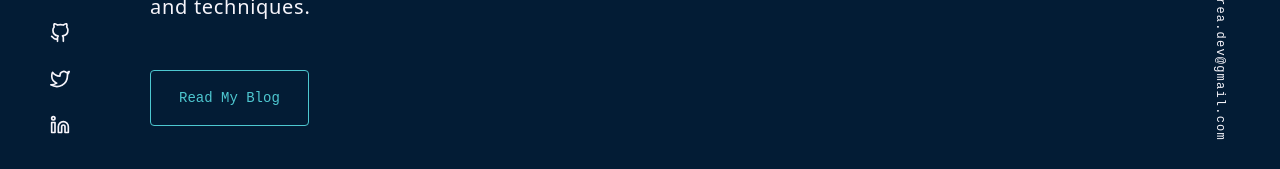
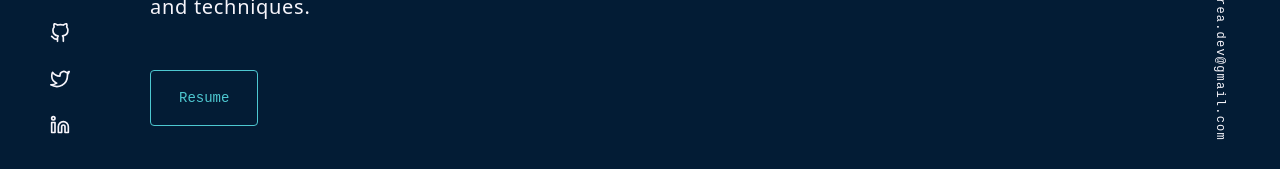
Before and after one commit to coluzziandrea/coluzziandrea.github.io, a React (Create React App) app: page / in a window 1280 px wide. Shown: the part 539-708 px from the top of the page. Built offline with nearby package versions, Linux system fonts and the light colour scheme.

Commit message:
feat: add resume (#17)

```diff
--- a/src/components/section/Banner.js
+++ b/src/components/section/Banner.js
@@ -1,6 +1,7 @@
 import React, { useState, useEffect } from 'react'
 import styled from 'styled-components'
 import { CSSTransition, TransitionGroup } from 'react-transition-group'
+import resume from '../../assets/docs/resume.pdf'
 
 const StyledSection = styled.section`
   ${({ theme }) => theme.mixins.flexCenter};
@@ -69,11 +70,11 @@ const Banner = () => {
   const five = (
     <a
       className='email-link'
-      href='https://coluzziandrea.hashnode.dev/'
+      href={resume}
       target='_blank'
-      rel='noreferrer'
+      rel='noopener noreferrer'
     >
-      Read My Blog
+      Resume
     </a>
   )
 
```
Also changed, not shown: 1 other file (tests, documents, lock files or other folders).
